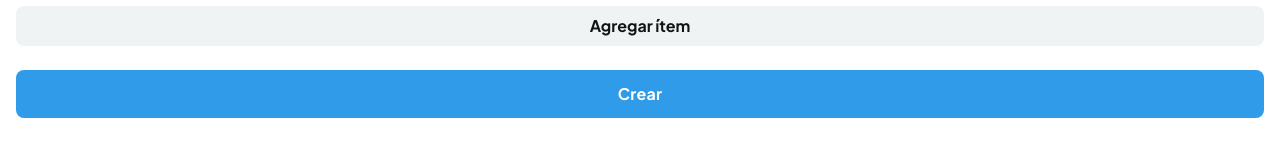
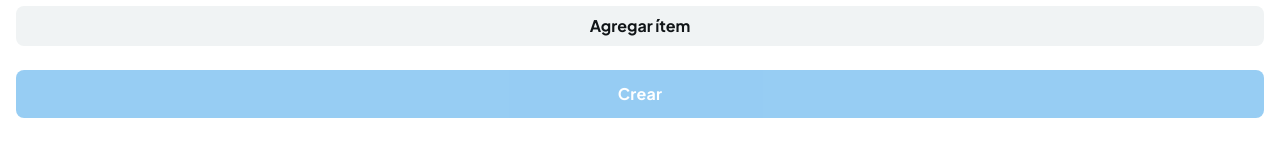
Before and after one commit to nicotole/wishlist-angular-frontend, an Angular app: page /wishlist/create in a window 1280 px wide. Shown: the part 581-738 px from the top of the page. Built offline with nearby package versions, Linux system fonts and the light colour scheme.

Commit message:
style: Add invalid state styles to primary buttons

```diff
--- a/src/app/features/wishlist/pages/create-wishlist/create-wishlist.page.html
+++ b/src/app/features/wishlist/pages/create-wishlist/create-wishlist.page.html
@@ -97,7 +97,7 @@
     <div class="px-4 py-3">
       <button
         type="submit"
-        class="h-12 w-full rounded-lg bg-btnPrimary px-5 text-base font-bold leading-normal tracking-[0.015em] text-white"
+        class="btn-disabled h-12 w-full rounded-lg bg-btnPrimary px-5 text-base font-bold leading-normal tracking-[0.015em] text-white"
         [disabled]="form.invalid"
       >
         Crear
--- a/src/app/features/wishlist/pages/create-wishlist/modal/modal.component.html
+++ b/src/app/features/wishlist/pages/create-wishlist/modal/modal.component.html
@@ -51,8 +51,8 @@
         </button>
         <button
           type="submit"
+          class="btn-disabled h-12 w-full rounded-lg bg-btnPrimary px-5 text-base font-bold leading-normal tracking-title text-white"
           [disabled]="addItemForm.invalid"
-          class="h-12 w-full rounded-lg bg-btnPrimary px-5 text-base font-bold leading-normal tracking-title text-white"
         >
           Aceptar
         </button>
--- a/src/styles.css
+++ b/src/styles.css
@@ -2,3 +2,7 @@
 @tailwind base;
 @tailwind components;
 @tailwind utilities;
+
+.btn-disabled {
+  @apply transition-opacity duration-300 ease-in-out disabled:cursor-not-allowed disabled:opacity-50;
+}
```
